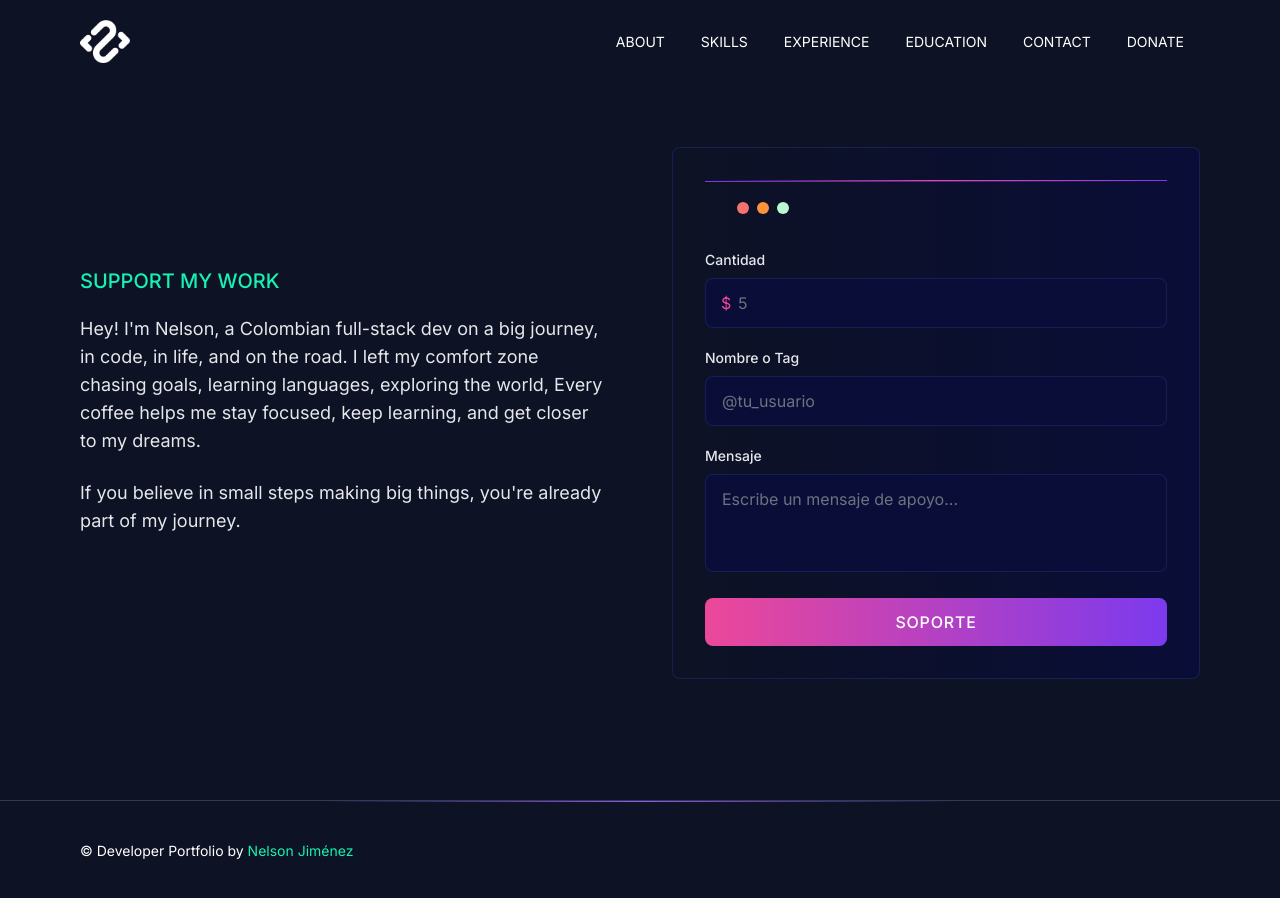
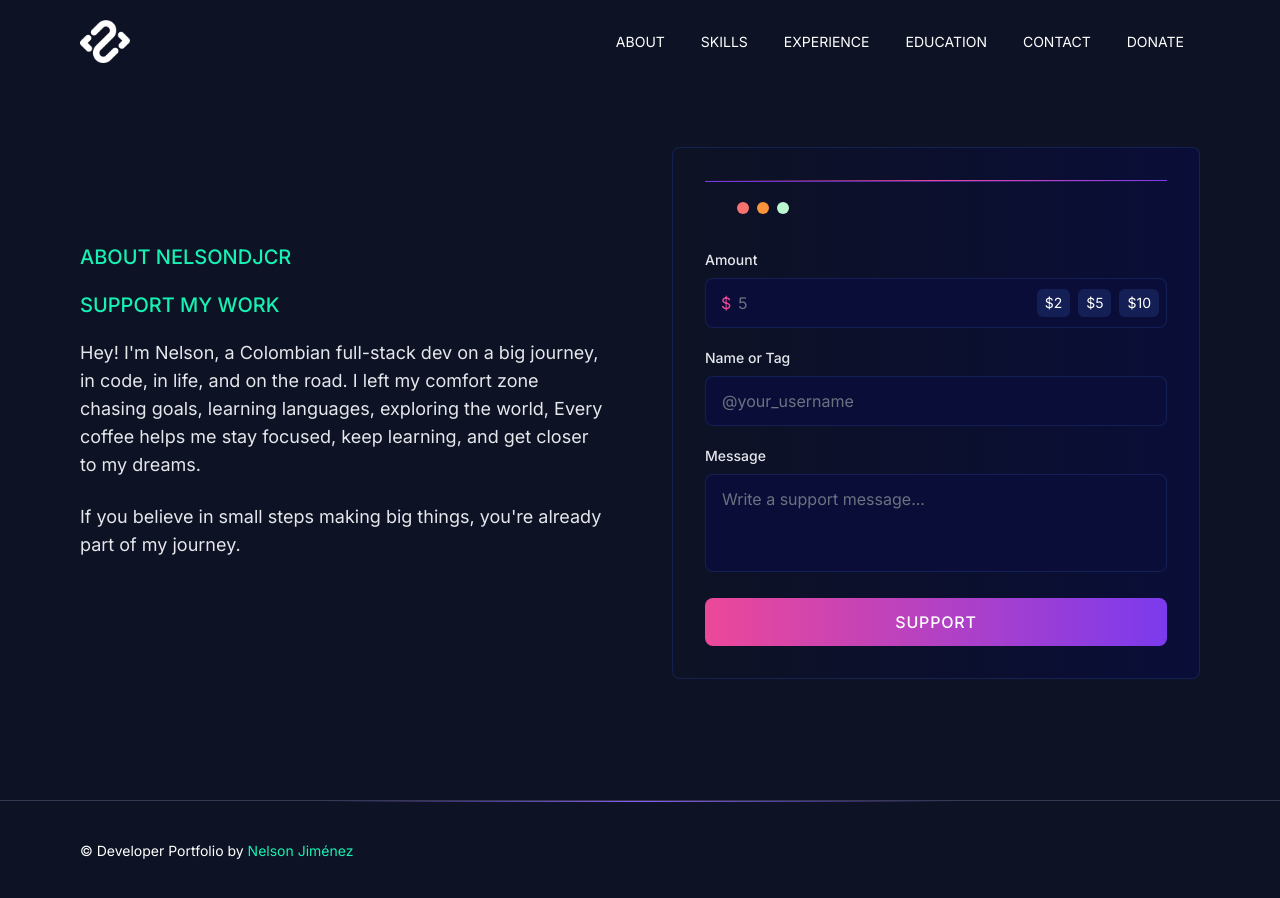
Before and after one commit to NelsonDJCR/nelsondjcr.com, a Next.js app: page /donate in a window 1280 px wide. Shown: the top 898 px of the page. Built offline with nearby package versions, Linux system fonts and the light colour scheme.

Commit message:
feat: enhance Donate page with state management and quick amount buttons

```diff
--- a/app/donate/page.js
+++ b/app/donate/page.js
@@ -1,9 +1,14 @@
 // @flow strict
 
-import Image from "next/image";
-import Link from "next/link";
+"use client";
+
+import { useState } from "react";
 
 function DonatePage() {
+    const [amount, setAmount] = useState("");
+
+    const quickAmounts = [2, 5, 10];
+
     return (
         <div id="donate" className="my-12 lg:my-16 relative">
             <div className="hidden lg:flex flex-col items-center absolute top-16 -right-8">
@@ -13,6 +18,7 @@ function DonatePage() {
             <div className="grid grid-cols-1 lg:grid-cols-2 gap-8 lg:gap-16 items-center">
                 {/* Left side - Message */}
                 <div className="order-2 lg:order-1">
+                    <p className="font-medium mb-5 text-[#16f2b3] text-xl uppercase">About NelsonDJCR</p>
                     <p className="font-medium mb-5 text-[#16f2b3] text-xl uppercase">Support My Work</p>
                     <p className="text-gray-200 text-sm lg:text-lg mb-6 leading-relaxed">
                         Hey! I'm Nelson, a Colombian full-stack dev on a big journey, in code, in life, and on the road.
@@ -21,7 +27,6 @@ function DonatePage() {
                     <p className="text-gray-200 text-sm lg:text-lg mb-6 leading-relaxed">
                         If you believe in small steps making big things, you're already part of my journey.
                     </p>
-
                 </div>
 
                 {/* Right side - Form */}
@@ -39,41 +44,55 @@ function DonatePage() {
                         <form className="space-y-5 mt-4">
                             <div>
                                 <label htmlFor="amount" className="block text-sm font-medium text-gray-200 mb-2">
-                                    Cantidad
+                                    Amount
                                 </label>
-                                <div className="relative">
+                                <div className="relative flex items-center">
                                     <span className="absolute left-4 top-1/2 -translate-y-1/2 text-pink-500">$</span>
                                     <input
-                                        type="number"
+                                        type="text"
                                         id="amount"
                                         name="amount"
                                         min="1"
+                                        value={amount}
+                                        onChange={(e) => setAmount(e.target.value)}
                                         placeholder="5"
-                                        className="w-full bg-[#0a0d37] border border-[#1b2c68a0] rounded-lg py-3 pl-8 pr-4 text-white placeholder-gray-500 focus:outline-none focus:border-pink-500 transition-colors"
+                                        className="w-full bg-[#0a0d37] border border-[#1b2c68a0] rounded-lg py-3 pl-8 pr-[140px] text-white placeholder-gray-500 focus:outline-none focus:border-pink-500 transition-colors"
                                     />
+                                    <div className="absolute right-2 flex gap-2">
+                                        {quickAmounts.map((val) => (
+                                            <button
+                                                key={val}
+                                                type="button"
+                                                onClick={() => setAmount(val.toString())}
+                                                className="bg-[#1b2c68a0] hover:bg-pink-500 rounded-md py-1 px-2 text-white text-sm transition-colors"
+                                            >
+                                                ${val}
+                                            </button>
+                                        ))}
+                                    </div>
                                 </div>
                             </div>
                             <div>
                                 <label htmlFor="name" className="block text-sm font-medium text-gray-200 mb-2">
-                                    Nombre o Tag
+                                    Name or Tag
                                 </label>
                                 <input
                                     type="text"
                                     id="name"
                                     name="name"
-                                    placeholder="@tu_usuario"
+                                    placeholder="@your_username"
                                     className="w-full bg-[#0a0d37] border border-[#1b2c68a0] rounded-lg py-3 px-4 text-white placeholder-gray-500 focus:outline-none focus:border-pink-500 transition-colors"
                                 />
                             </div>
                             <div>
                                 <label htmlFor="message" className="block text-sm font-medium text-gray-200 mb-2">
-                                    Mensaje
+                                    Message
                                 </label>
                                 <textarea
                                     id="message"
                                     name="message"
                                     rows="3"
-                                    placeholder="Escribe un mensaje de apoyo..."
+                                    placeholder="Write a support message..."
                                     className="w-full bg-[#0a0d37] border border-[#1b2c68a0] rounded-lg py-3 px-4 text-white placeholder-gray-500 focus:outline-none focus:border-pink-500 transition-colors resize-none"
                                 />
                             </div>
@@ -81,7 +100,7 @@ function DonatePage() {
                                 type="submit"
                                 className="w-full bg-gradient-to-r from-pink-500 to-violet-600 rounded-lg py-3 px-4 text-white font-medium uppercase tracking-wider transition-all duration-300 hover:from-pink-500 hover:to-violet-600 hover:scale-105"
                             >
-                                Soporte
+                                Support
                             </button>
                         </form>
                     </div>
--- a/tailwind.config.js
+++ b/tailwind.config.js
@@ -6,12 +6,6 @@ module.exports = {
     './app/**/*.{js,ts,jsx,tsx,mdx}',
   ],
   theme: {
-    extend: {
-      backgroundImage: {
-        'gradient-radial': 'radial-gradient(var(--tw-gradient-stops))',
-        'gradient-conic':
-          'conic-gradient(from 180deg at 50% 50%, var(--tw-gradient-stops))',
-      },
     container: {
       center: true,
       padding: {
@@ -23,13 +17,16 @@ module.exports = {
         "3xl": "5rem",
       },
     },
-
     extend: {
+      backgroundImage: {
+        'gradient-radial': 'radial-gradient(var(--tw-gradient-stops))',
+        'gradient-conic':
+          'conic-gradient(from 180deg at 50% 50%, var(--tw-gradient-stops))',
+      },
       screens: {
         "4k": "1980px",
       },
     },
   },
-  },
   plugins: [],
 }
```
Lines whose indentation alone changed are shown as unchanged.
